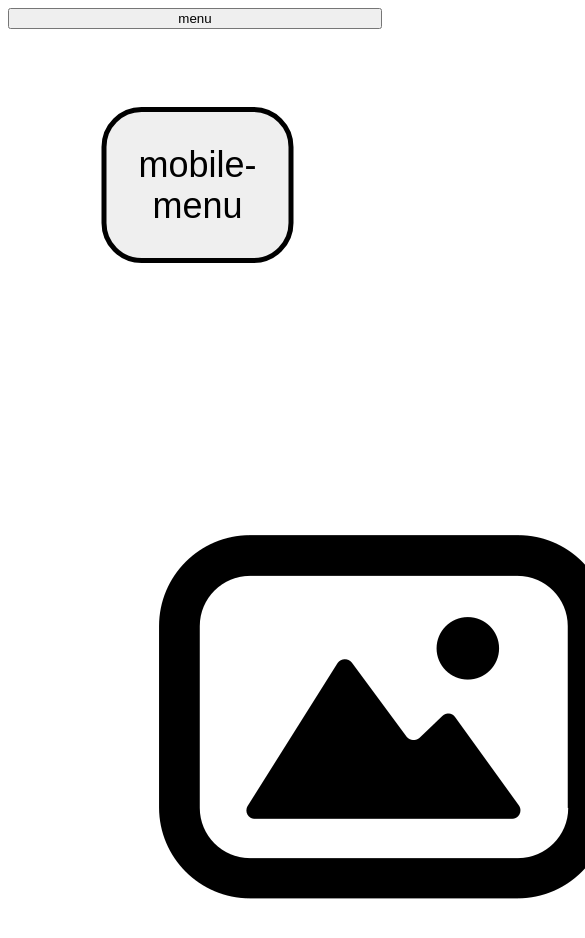
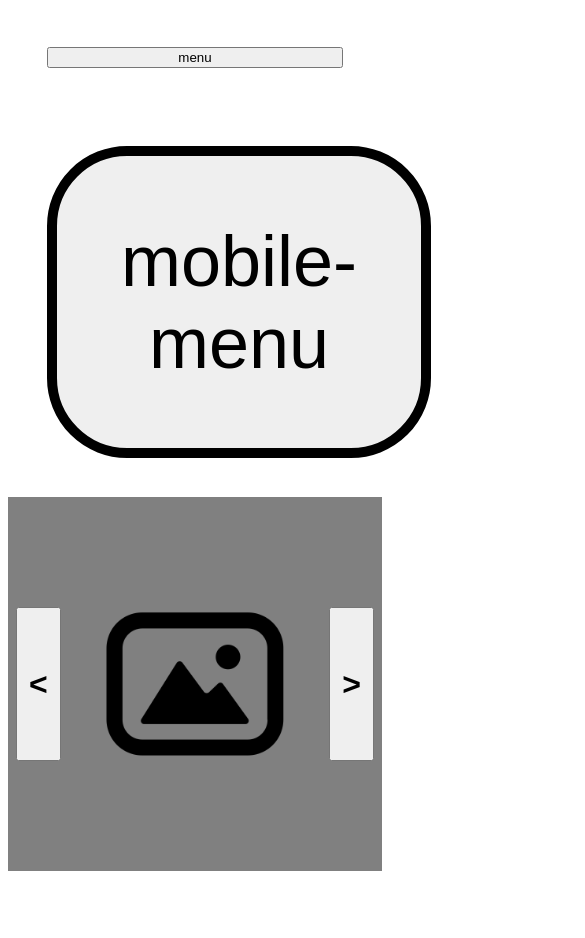
Before and after one commit to Xauzu/odin-dynamic-user-interface-interactions, a website built with webpack: page src/index.html in a window 390 px wide. Shown: the top 938 px of the page, 585 px wide, since content can reach past the window. After the commit the page ends 879 px from the top, so only its background shows below. Built offline with nearby package versions, Linux system fonts and the light colour scheme.

Commit message:
Add imageslider helper functions, fix padding affecting dropdown menu

```diff
--- a/src/dropdown/dropdown.js
+++ b/src/dropdown/dropdown.js
@@ -66,14 +66,12 @@ dropdown.prototype.createElement = function createElement(disableStyle) {
 			this.items[i],
 			`${this.title}-item-${this.items[i].text || this.items[i]}`,
 			i,
-			false,
+			false
 		);
 
 		// Styling to create a dropdown
 		if (disableStyle !== true) {
 			dropDownItem.style.position = 'absolute';
-			dropDownItem.style.width = '100%';
-			dropDownItem.style.transform = `translateY(${(i + 1)*100}%)`;
 			dropDownItem.style.zIndex = '10';
             dropDownItem.style.display = 'none';
 		}
@@ -83,24 +81,35 @@ dropdown.prototype.createElement = function createElement(disableStyle) {
 
 	// Displaying and hiding of the dropdown menu
 	menuDisplayItem.addEventListener('mouseenter', () => {
-		dropDownElement.childNodes.forEach((node) => {
+		const nodes = dropDownElement.childNodes;
+		for (let i = 0; i < nodes.length; i++) {
+			const node = nodes[i];
+
+			const paddingTop = window.getComputedStyle(node.parentNode, null).getPropertyValue('padding-top');
+			const borderTop = window.getComputedStyle(node.parentNode, null).getPropertyValue('border-top-width');
+			const paddingLeft = window.getComputedStyle(node.parentNode, null).getPropertyValue('padding-left');
+			const borderLeft = window.getComputedStyle(node.parentNode, null).getPropertyValue('border-left-width');
+
+			const offsetTop = parseInt(paddingTop.split('px')[0], 10) + parseInt(borderTop.split('px')[0], 10);
+			const offsetLeft = parseInt(paddingLeft.split('px')[0], 10) + parseInt(borderLeft.split('px')[0], 10);
+
 			if (!node.classList.contains(`${this.title}-item-display`)) {
-				// eslint-disable-next-line no-param-reassign
+				node.style.transform = `translate(${offsetLeft}px, calc(${(i)*100}% + ${offsetTop}px))`;
+				node.style.width = `${menuDisplayItem.offsetWidth}px`;
 				node.style.opacity = '1';
-				// eslint-disable-next-line no-param-reassign
 				node.style.display = 'inline';
 			}
-		});
+		}
 	});
 	dropDownElement.addEventListener('mouseleave', () => {
-		dropDownElement.childNodes.forEach((node) => {
+		const nodes = dropDownElement.childNodes;
+		for (let i = 0; i < nodes.length; i++) {
+			const node = nodes[i];
 			if (!node.classList.contains(`${this.title}-item-display`)) {
-				// eslint-disable-next-line no-param-reassign
 				node.style.opacity = '0';
-				// eslint-disable-next-line no-param-reassign
 				node.style.display = 'none';
 			}
-		});
+		}
 	});
 
 	return dropDownElement;
--- a/src/imageslider/imageslider.js
+++ b/src/imageslider/imageslider.js
@@ -17,8 +17,14 @@ export function imagesliderItem(src, alt, callback) {
 }
 
 // Create a dom element for the dropdown item using the data from the object
-function createItem(sliderItem, classlist, index, visible) {
+function createItem(sliderItem, classlist, index, visible, disableStyle) {
 	const item = document.createElement('img');
+	item.classList.add(`${sliderItem.title}-slider`);
+
+	if (disableStyle !== true) {
+		item.style.width = '100%';
+		item.style.height = '100%';
+	}
 
 	// Determine based on if a dropdownitem or string was used
 	if (sliderItem instanceof imagesliderItem) {
@@ -40,23 +46,84 @@ function createItem(sliderItem, classlist, index, visible) {
 	return item;
 }
 
-function createItems(slider, title, items) {
+function createItems(slider, title, items, disableStyle) {
     for (let i = 0; i < items.length; i++) {
-        const item = createItem(items[0], `slider-${title}-${i}`, i, i===0);
+        const item = createItem(items[0], `slider-${title}-${i}`, i, i===0, disableStyle);
         slider.appendChild(item);
     }
+}
+
+// Position being left or right
+function createButton(slider, position, text) {
+	const newButton = document.createElement('button');
+	newButton.classList.add(`${slider.title}-slider-${position}`);
+
+	newButton.style.position = 'absolute';
+	newButton.style[`${position}`] = '2vw';
+	newButton.style.padding = '15% 3%';
+	newButton.style.fontSize = 'xx-large';
+	newButton.style.fontWeight = 'bolder';
+
+	newButton.textContent = text;
+
+	return newButton;
+}
+
+function createNavButton(slider, id, disableStyle) {
+	const navButton = document.createElement('div');
+	navButton.classList.add(`${slider.title}-slider-nav-${id}`);
+
+	if (disableStyle !== true) {
+		navButton.style.borderRadius = '16px';
+	}
+	return navButton;
+}
+
+function createNav(slider, disableStyle) {
+	const navDiv = document.createElement('div');
+	navDiv.classList.add(`${slider.title}-slider-nav`);
+
+	if (disableStyle !== true) {
+		navDiv.position = 'absolute';
+		navDiv.bottom = '0px';
+		navDiv.display = 'grid';
+		navDiv.gridTemplateColumns = 'repeat(auto-fit, 1fr)';
+	}
+
+	const count = slider.length;
+	for (let i = 0; i < count + 2; i++) {
+		if (i === 0 || i === count + 1) {
+			navDiv.appendChild(document.createElement('div'));
+			navDiv.classList.add(`${slider.title}-slider-nav-spacing`);
+		}
+		else
+			navDiv.appendChild(createNavButton(slider, (i - 1), disableStyle));
+	}
+
+	return navDiv;
 }
 
 // Create a dom element for the imageslider
 imageslider.prototype.createElement = function createElement(disableStyle) {
 	const imagesliderElement = document.createElement('div');
 	if (disableStyle !== true) {
+		// Temp
+		imagesliderElement.style.backgroundColor = 'grey';
+
 		imagesliderElement.style.position = 'relative';
 		imagesliderElement.style.display = 'grid';
 		imagesliderElement.style.gridTemplate = '1fr / 1fr';
+		imagesliderElement.style.alignItems = 'center';
+		imagesliderElement.style.justifyItems = 'center';
+		imagesliderElement.style.overflow = 'auto';
 	}
 
     createItems(imagesliderElement, this.title, this.items);
 
+	imagesliderElement.appendChild(createButton(imagesliderElement, 'left', '<'));
+	imagesliderElement.appendChild(createButton(imagesliderElement, 'right', '>'));
+
+	imagesliderElement.appendChild(createNav(imagesliderElement, disableStyle));
+
 	return imagesliderElement;
 };
--- a/src/index.js
+++ b/src/index.js
@@ -12,11 +12,11 @@ const test = () => {
 
     dDown.addItem(new DropDownItem('test', ()=>{window.open('https://github.com', '_self')}))
 
-    content.appendChild(dDown.createElement(false, true));
+    content.appendChild(dDown.createElement(false));
 
 
     const dDown2 = new DropDown('mobile-menu', new DropDownItem('test', ()=> {window.open('https://google.com', '_self')}), testItem, 'test3');
-    content.appendChild(dDown2.createElement(false, false));
+    content.appendChild(dDown2.createElement(false));
 
     // Scale apply on dropdown object
     // font size, padding, and others apply on [class^="<name of dropdown>-item"]
--- a/src/style.css
+++ b/src/style.css
@@ -1,9 +1,9 @@
+#content > div {
+    padding: 10vw;
+}
+
 .mobile-menu, .mobile-menu-display {
     font-size: xx-large;
-}
-
-.mobile-menu {
-    transform: scale(0.5);
 }
 
 [class^="mobile-menu-item"] {
```
